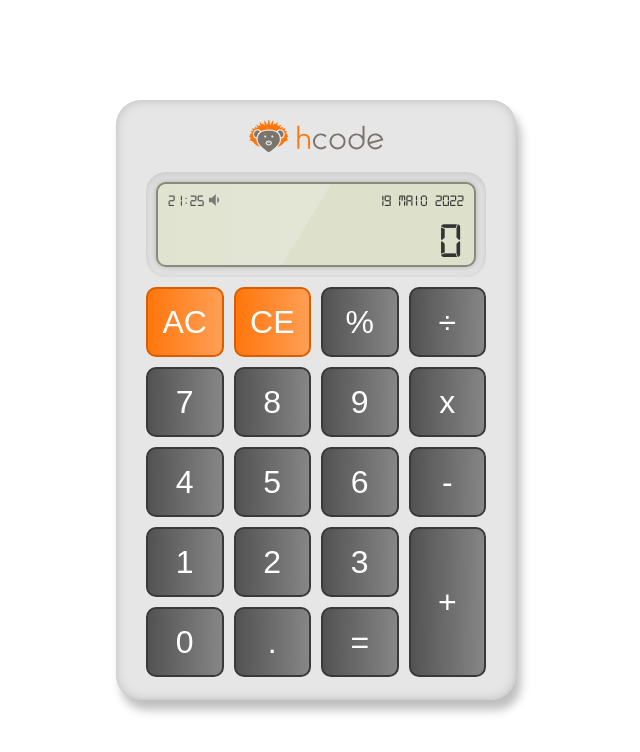
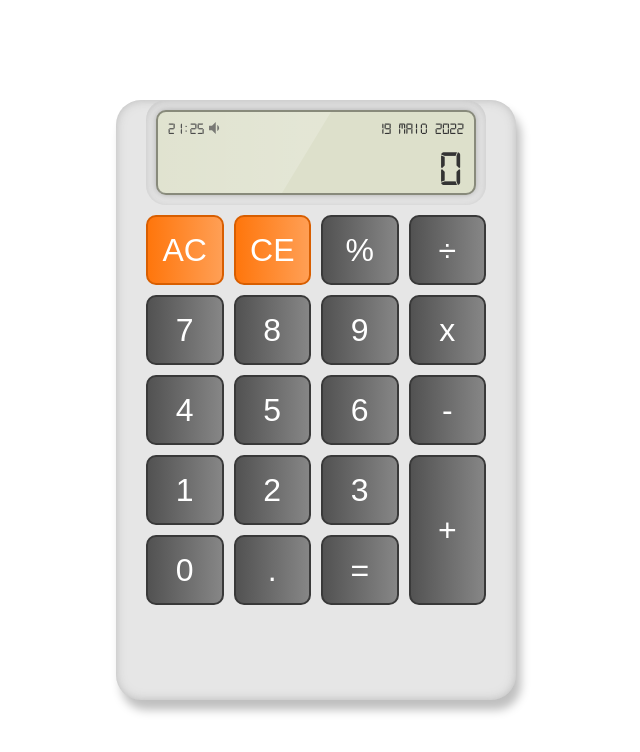
Before and after one commit to lucasmanica/CalculadoraTS, a website with bundled scripts: page index.html in a window 1280 px wide. Shown: the whole page, without its empty margins (324-964 px from the left). Built offline with nearby package versions, Linux system fonts and the light colour scheme.

Commit message:
style: Removendo logo HCODE

```diff
--- a/index.html
+++ b/index.html
@@ -11,7 +11,6 @@
     </head>
     <body>
         <div id="calculadora">
-            <img src="assets/images/logo-hcode.svg" alt="Logo Hcode" />
             <div id="tela">
                 <div id="display">
                     <svg id="brilho" width="173" height="81" viewBox="0 0 173 81" fill="none" xmlns="http://www.w3.org/2000/svg">
```
